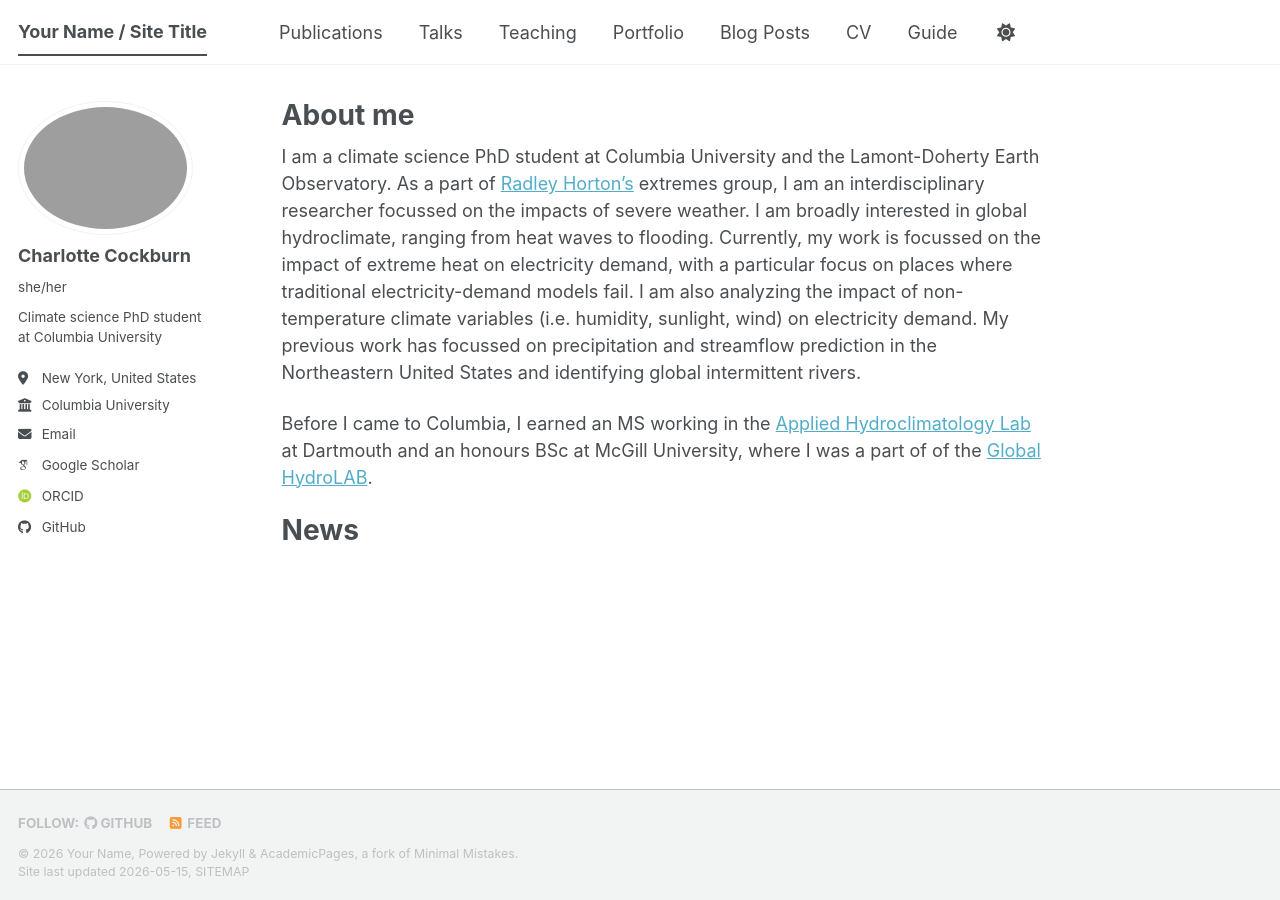
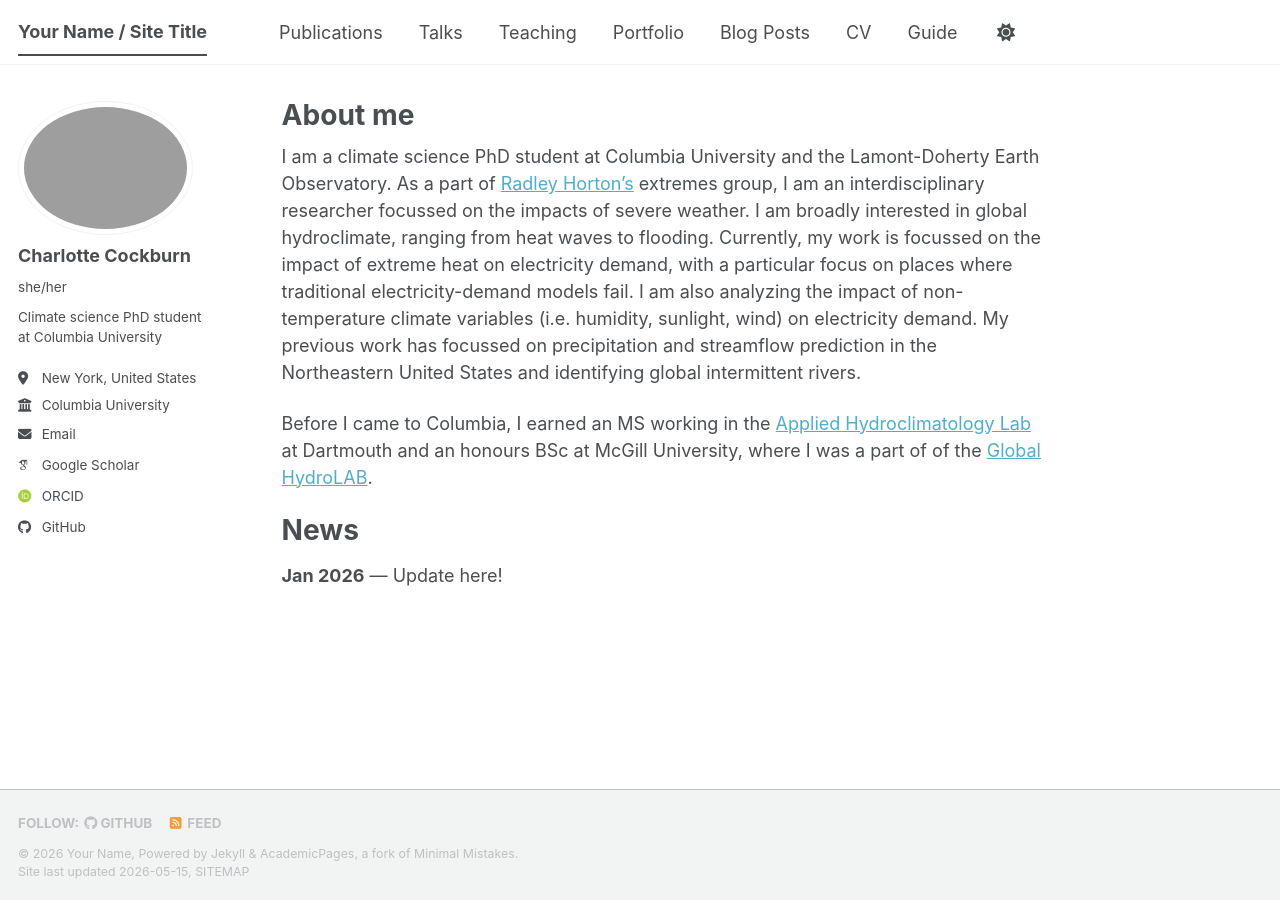
Before and after one commit to charlottecockburn/charlottecockburn.github.io, a Jekyll site: the page built from _pages/about.md, in a window 1280 px wide. Built offline with Jekyll 4.4.1, drawn with Linux system fonts in a browser that asks for light colours; some web fonts are replaced; a script bundle is joined from its source files by our own code; library files that are not in the unit come from our copies.

Commit message:
Update about.md

```diff
--- a/_pages/about.md
+++ b/_pages/about.md
@@ -14,3 +14,5 @@ Before I came to Columbia, I earned an MS working in the [Applied Hydroclimatolo
 
 News
 ======
+
+**Jan 2026** — Update here!
```
